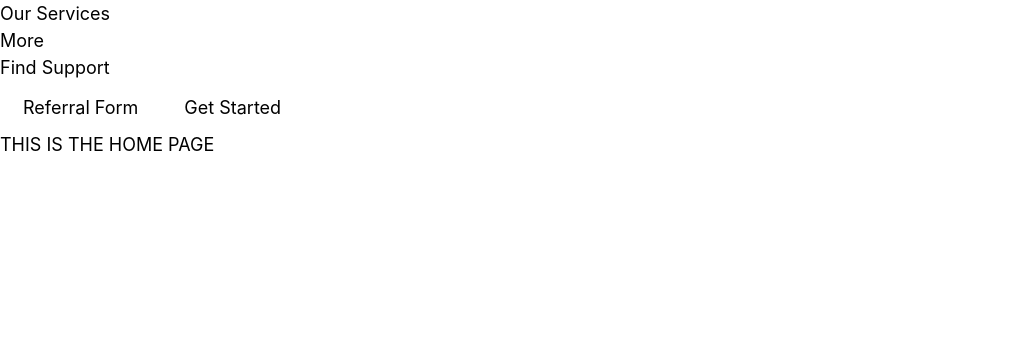
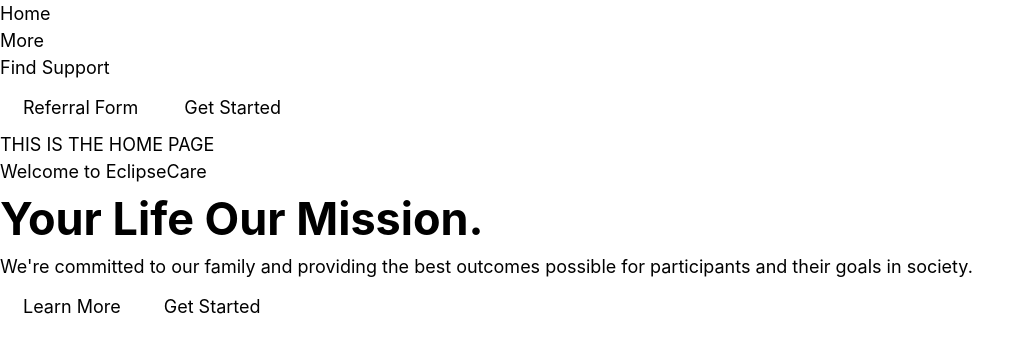
Before and after one commit to DragonWarrior9999/eclipsecare, a React (Vite) app: page / in a window 1280 px wide. Shown: the top 352 px of the page, without its empty margins (0-1034 px from the left). Built offline with nearby package versions, Linux system fonts and the light colour scheme.

Commit message:
hero section structure for Home() 50%

```diff
--- a/src/App.css
+++ b/src/App.css
@@ -25,3 +25,6 @@
     padding: 10px 20px;
     border-radius: 4px;
 }
+span{
+    padding: 10px 20px;
+}
--- a/src/App.tsx
+++ b/src/App.tsx
@@ -19,7 +19,7 @@
     <div className="h-[7000px]">
       <Header>
         <Menu>
-          <MenuHeading>Our Services</MenuHeading>
+          <MenuHeading>Home</MenuHeading>
           <MenuHeading>More</MenuHeading>
           <MenuHeading>Find Support</MenuHeading>
         </Menu>
--- a/src/components/Header.tsx
+++ b/src/components/Header.tsx
@@ -56,10 +56,10 @@
                 <div className="flex items-center justify-between w-full bg-red-400 h-full w-full">
                     <div className={`border border-white bg-[url('src/assets/logo-primary.svg')] bg-center bg-green-400 bg-no-repeat bg-contain w-[180px] h-[100px]`}></div>
                     {/*<img src={logo} className=" bg-green-500 object-contain w-[200px] border border-white" style={{width: "300"}}></img>*/}
-                    <div className="flex items-center">
+                    <div className="hidden lg:flex items-center">
                         {children}
-                        <button className="ml-[10px]">Referral Form</button>
-                        <button className="ml-[10px]">Get Started</button>
+                        <button className="ml-[20px]">Referral Form</button>
+                        <button className="ml-[20px]">Get Started</button>
                     </div>
                 </div>
             </Section>
--- a/src/components/MenuHeading.tsx
+++ b/src/components/MenuHeading.tsx
@@ -19,7 +19,7 @@
         <div
         onMouseEnter={()=>setHovering(true)}
         onMouseLeave={()=>setHovering(false)}
-        className={`relative min-w-[150px] min-h-[80px] flex items-center ${hovering? 'bg-red-400' :'bg-blue-500'}`}
+        className={`relative pl-8 pr-8 min-h-[110px] flex items-center ${hovering? 'bg-red-400' :'bg-blue-500'}`}
         >{children}
             <motion.div className={`absolute bottom-[-100px] w-[200px] h-[100px] border border-white bg-blue-400
                 ${hovering?  'block'
--- a/src/pages/Home.tsx
+++ b/src/pages/Home.tsx
@@ -6,6 +6,24 @@
     return (
         <>
             <div className=" border border-orange-500 h-[120px] w-screen">THIS IS THE HOME PAGE</div>
+            <Section className="min-h-[500px]">
+                <div className="grid h-full lg:grid-cols-12">
+                    <div className="w-full mt-[70px] lg:col-span-7 bg-red-500">
+                        <div className="border border-white p-[20px]">
+                            <p>Welcome to EclipseCare</p>
+                            <h1>Your Life Our Mission.</h1>
+                            <p className="border border-white max-w-[530px]">We're committed to our family and providing the best outcomes possible for participants and their goals in society.</p>
+                        </div>
+                        <div className="p-[20px]">
+                            <button>Learn More</button>
+                            <span className="ml-[10px]">Get Started</span>
+                        </div>
+                    </div>
+                    <div className="w-full lg:col-span-5 bg-blue-500">
+                        <div className="min-w-[400px] top-[70px] min-h-[300px] mt-[70px] border border-white rounded-lg"></div>
+                    </div>
+                </div>
+            </Section>
             <Section className="h-[500px]">
                 <div className="md:flex justify-center gap-8 border border-orange-400">
                         <div className="w-full md:max-w-[300px] rounded-lg h-[250px] border border-white"></div>
```
